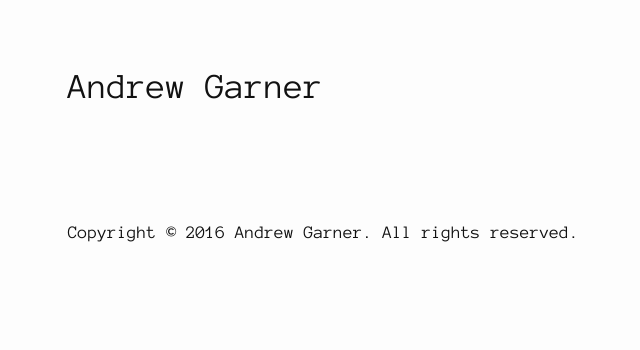
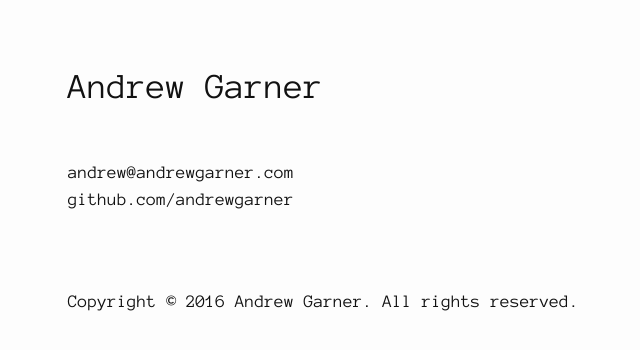
Before and after one commit to andrewgarner/andrewgarner.com, a Jekyll site: the page built from index.html, in a window 1280 px wide. Shown: the top 350 px of the page, without its empty margins (187-827 px from the left). Built offline with Jekyll 4.4.1, drawn with Linux system fonts in a browser that asks for light colours.

Commit message:
Add holding content

```diff
--- a/index.html
+++ b/index.html
@@ -4,4 +4,9 @@ layout: default
 
 <div class="home">
 
+  <p>
+    <a href="mailto:andrew@andrewgarner.com">andrew@andrewgarner.com</a><br>
+    <a href="https://github.com/andrewgarner">github.com/andrewgarner</a>
+  </p>
+
 </div>
```
